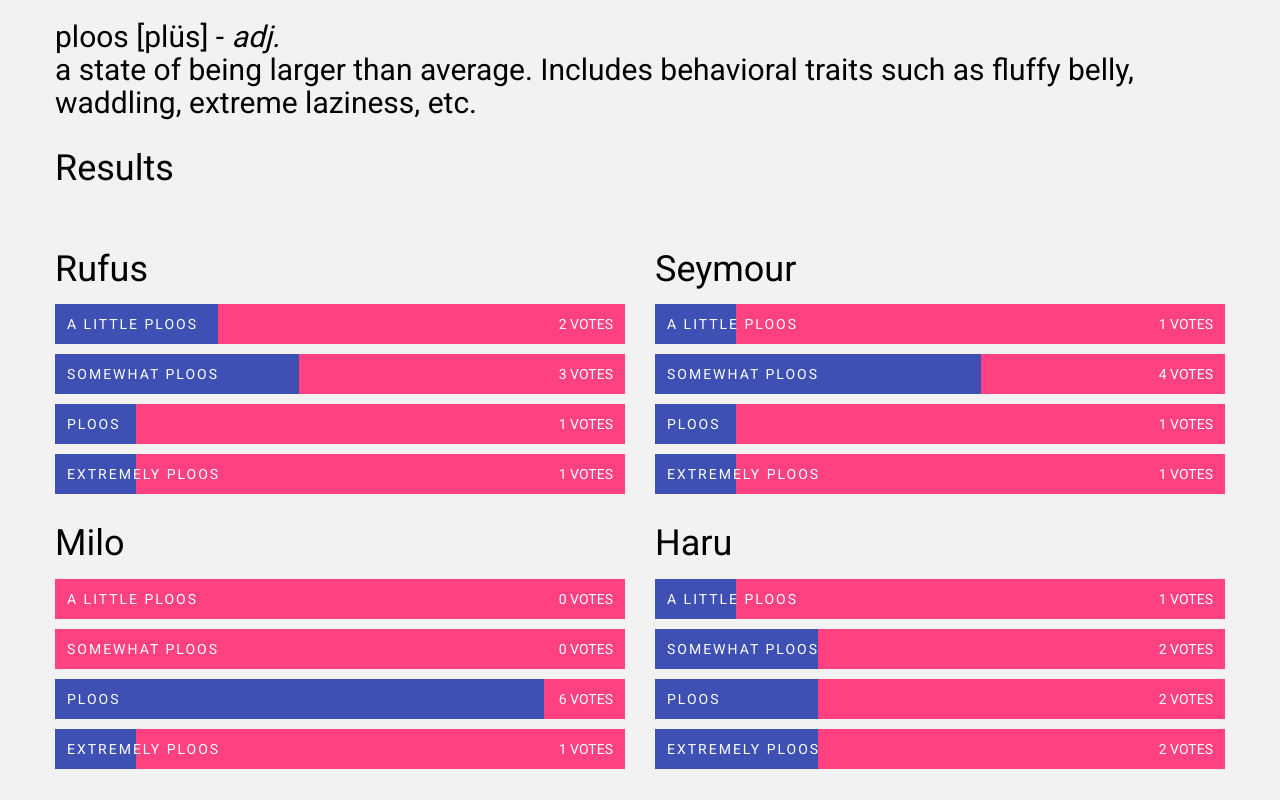
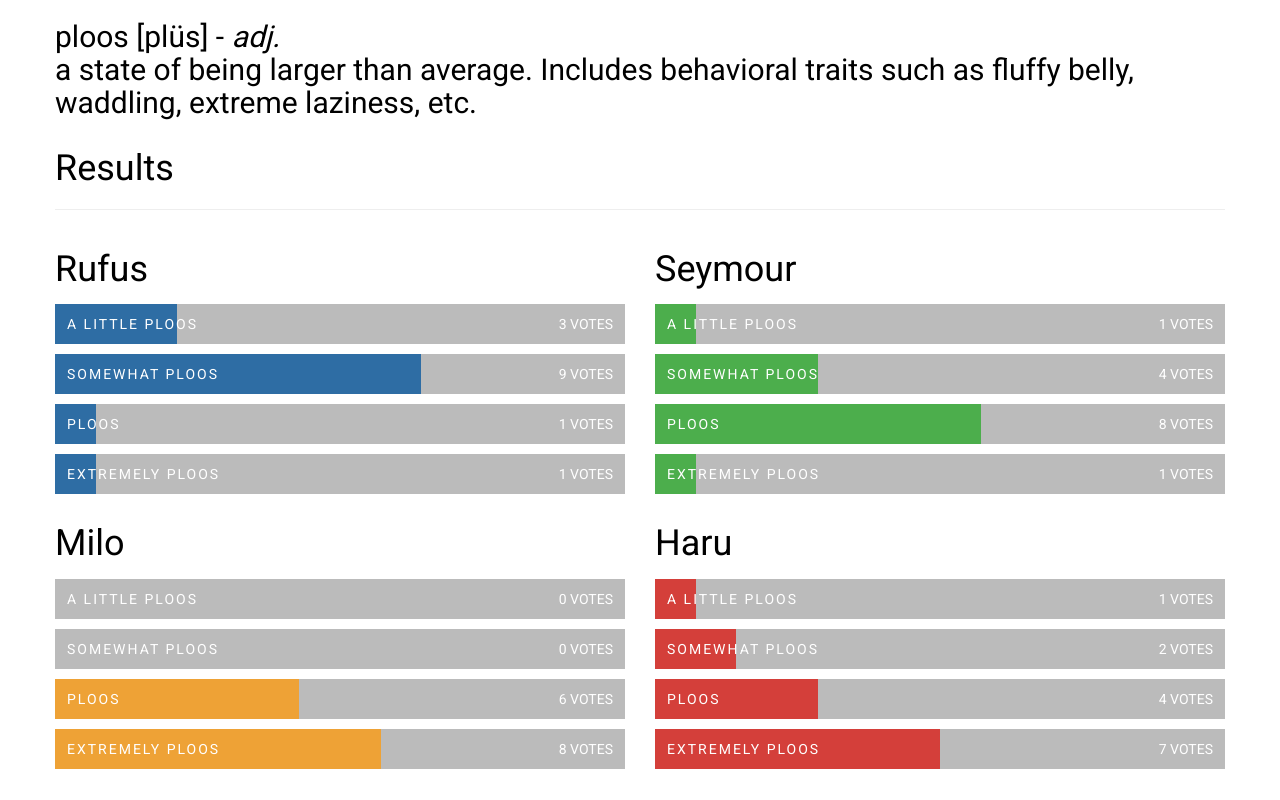
Before and after one commit to thompson-ele/cs313-php, a PHP site: page /web/survey/results.php in a window 1280 px wide. Run offline with PHP 8.4, Linux system fonts and the light colour scheme; some libraries are stand-ins or nearby versions.

Commit message:
Changed colors on results page, added sessions

```diff
--- a/web/survey/css/responsive-bar-chart.css
+++ b/web/survey/css/responsive-bar-chart.css
@@ -4,7 +4,7 @@
 @import url(https://fonts.googleapis.com/css?family=Roboto);
 
 body {
-    background-color: #f2f2f2;
+    /*background-color: #f2f2f2;*/
     color: #000;
     font-family: 'Roboto', sans-serif;
 }
@@ -75,7 +75,8 @@ body {
     left: 0;
     width: 100%;
     height: 100%;
-    background-color: #ff4081;
+    /*background-color: #ff4081;*/
+	background-color: #BBB;
     z-index: 5;
 }
 
@@ -95,7 +96,7 @@ body {
     top: 0;
     left: 0;
     height: 100%;
-    background-color: #3e50b4;
+    /*background-color: #3e50b4;*/
     z-index: 10;
 }
 
--- a/web/survey/css/styles.css
+++ b/web/survey/css/styles.css
@@ -11,9 +11,17 @@
     padding: 0 30px 20px;
 }
 
+.primary-bg {
+	background-color: #2e6da4;
+}
+
 .success {
 	border: 3px solid #4cae4c;
     padding: 0 30px 20px;
+}
+
+.success-bg {
+	background-color: #4cae4c;
 }
 
 .warning {
@@ -21,9 +29,21 @@
     padding: 0 30px 20px;
 }
 
+.warning-bg {
+	background-color: #eea236;
+}
+
 .danger {
 	border: 3px solid #d43f3a;
     padding: 0 30px 20px;
+}
+
+.danger-bg {
+	background-color: #d43f3a;
+}
+
+#msg {
+	padding: 15px;
 }
 
 section {
@@ -34,4 +54,5 @@ footer {
 	background-color: #000;
 	color: #FFF;
 	padding: 30px 0;
+	font-style: italic;
 }
--- a/web/survey/data.txt
+++ b/web/survey/data.txt
@@ -40,5 +40,47 @@
         "seymour": "2",
         "milo": "3",
         "haru": "1"
+    },
+    {
+        "rufus": "2",
+        "seymour": "3",
+        "milo": "4",
+        "haru": "4"
+    },
+    {
+        "rufus": "2",
+        "seymour": "3",
+        "milo": "4",
+        "haru": "4"
+    },
+    {
+        "rufus": "2",
+        "seymour": "3",
+        "milo": "4",
+        "haru": "4"
+    },
+    {
+        "rufus": "2",
+        "seymour": "3",
+        "milo": "4",
+        "haru": "4"
+    },
+    {
+        "rufus": "2",
+        "seymour": "3",
+        "milo": "4",
+        "haru": "4"
+    },
+    {
+        "rufus": "2",
+        "seymour": "3",
+        "milo": "4",
+        "haru": "3"
+    },
+    {
+        "rufus": "1",
+        "seymour": "3",
+        "milo": "4",
+        "haru": "3"
     }
 ]
--- a/web/survey/functions.php
+++ b/web/survey/functions.php
@@ -54,6 +54,7 @@ function outputForm($name, $color) {
 	echo '</div><br>';
 	// END IMAGES
 
+	echo '<strong>Select One: </strong>';
 	echo '<div class="btn-group" data-toggle="buttons">';
 
 	echo '	<label class="btn btn-'.$color.'" for="'.$name.'1">
--- a/web/survey/results.php
+++ b/web/survey/results.php
@@ -1,9 +1,19 @@
 <?php
+session_start();
+// Check if survey has already been completed
+if(isset($_SESSION['survey_completed']) && $_SESSION['survey_completed'] == TRUE) {
+	$survey_completed = TRUE;
+}
 
 include('functions.php');
 $data = getFile();
 
-$cats = array('rufus', 'seymour', 'milo', 'haru');
+$cats = array(
+			'rufus' 	=> 'primary',
+			'seymour' 	=> 'success',
+			'milo' 		=> 'warning',
+			'haru' 		=> 'danger'
+		);
 $categories = array("A little ploos", "Somewhat ploos", "Ploos", "Extremely ploos");
 ?>
 <!doctype html>
@@ -17,6 +27,7 @@ $categories = array("A little ploos", "Somewhat ploos", "Ploos", "Extremely ploo
 
 	<!-- CUSTOM STYLESHEETS-->
 	<link href="css/responsive-bar-chart.css" type="text/css" rel="stylesheet"> <!-- http://bootsnipp.com/snippets/GXkjV -->
+	<link href="css/styles.css" type="text/css" rel="stylesheet">
 </head>
 
 <body>
@@ -30,9 +41,11 @@ $categories = array("A little ploos", "Somewhat ploos", "Ploos", "Extremely ploo
 			<h1>Results</h1>
 			<hr>
 
+			<?php if(isset($survey_completed) && $survey_completed == TRUE) { echo '<p id="msg" class="bg-success">Thank you for completing our survey! The kitties appreciate your input :)</p>'; } ?>
+
 			<div class="row">
 
-				<?php foreach($cats as $cat): ?>
+				<?php foreach($cats as $cat => $color): ?>
 				<div class="col-sm-6">
 					<h1><?php echo ucfirst($cat); ?></h1>
 					<div class="bar-chart">
@@ -43,7 +56,7 @@ $categories = array("A little ploos", "Somewhat ploos", "Ploos", "Extremely ploo
 								<div class="bar">
 									<span class="percent"><?php echo getCount($data, $cat, $number + 1); ?> votes</span>
 									<span class="title"><?php echo $category; ?></span>
-									<div class="item-progress" data-percent="<?php echo getCount($data, $cat, $number + 1) / count($data) * 100; ?>"></div>
+									<div class="item-progress <?php echo $color;?>-bg" data-percent="<?php echo getCount($data, $cat, $number + 1) / count($data) * 100; ?>"></div>
 								</div><!-- /.bar -->
 							</div><!-- /.item -->
 						<?php endforeach; ?>
```
Also changed, not shown: web/survey/index.php (+18 -13 lines).
